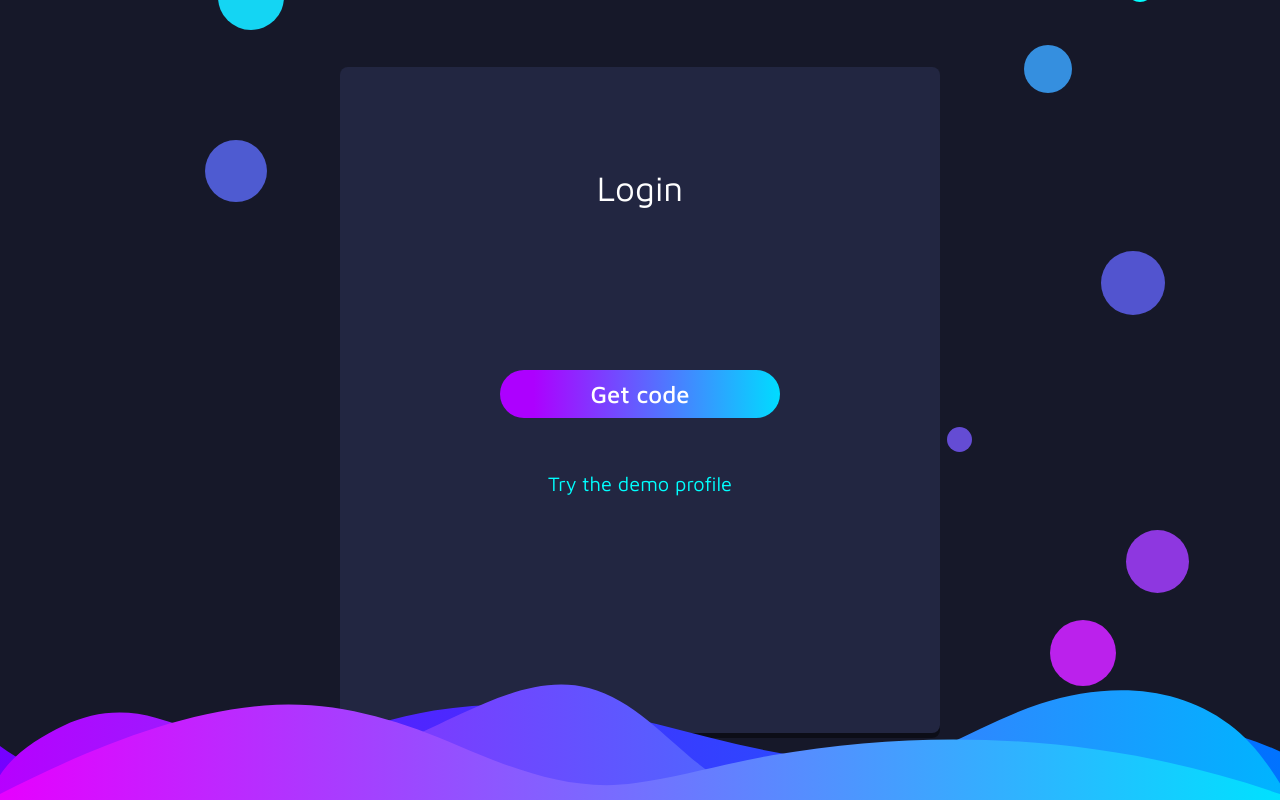
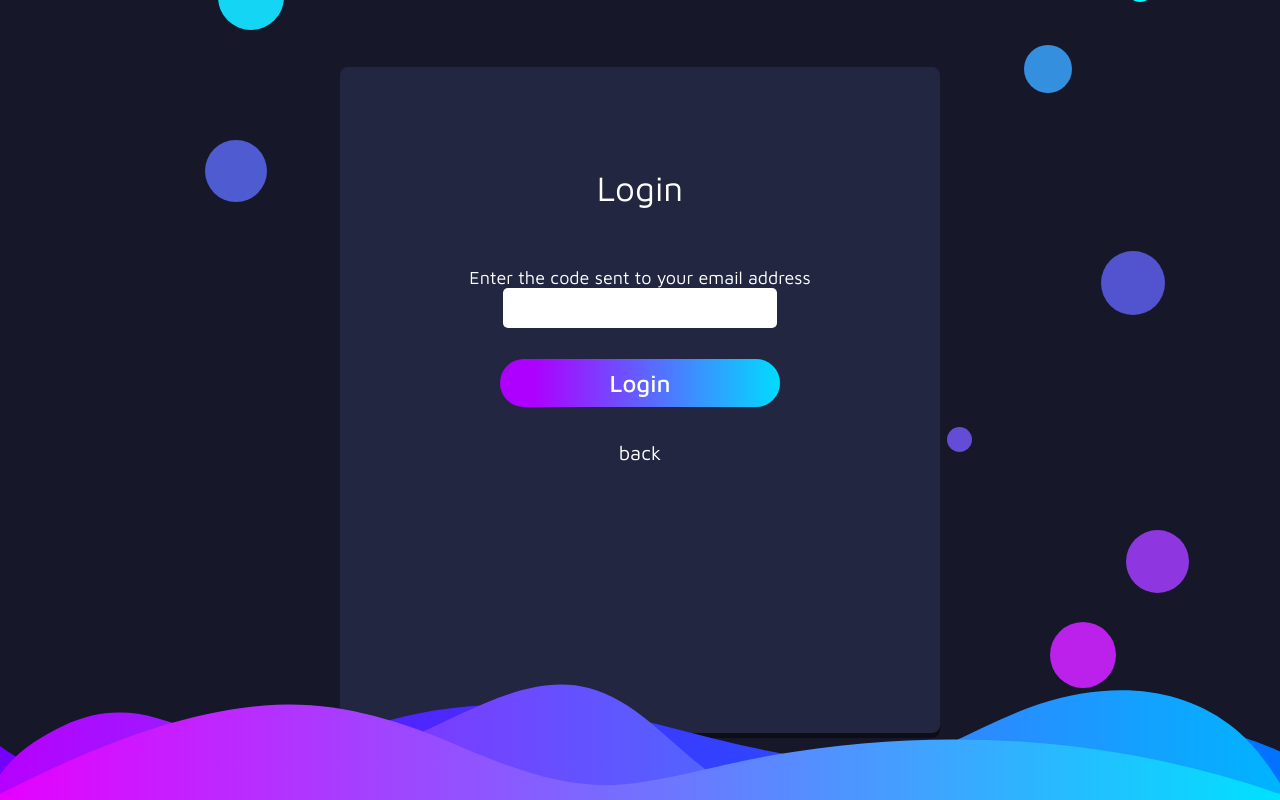
Before and after one commit to spirev/MyHub, a React (Vite) app: page / in a window 1280 px wide. Both pictures are taken after a click on the button "Get code". Built offline with nearby package versions, Linux system fonts and the light colour scheme.

Commit message:
temporary push for work

```diff
--- a/src/components/button/Button.css
+++ b/src/components/button/Button.css
@@ -11,6 +11,10 @@
   outline: none;
 }
 
+.disabled {
+  background: linear-gradient(90deg, rgba(207, 207, 207, 1) 12%, rgb(58, 58, 58) 100%);
+}
+
 @media screen and (min-width: 600px) {
   .styled-button {
     min-width: 280px;
--- /dev/null
+++ b/src/components/textInput/TextInput.css
@@ -0,0 +1,7 @@
+.styled-textInput {
+  min-width: 250px;
+  width: 80%;
+  height: 40px;
+  border: 0;
+  border-radius: 5px;
+}
--- /dev/null
+++ b/src/components/textInput/TextInput.tsx
@@ -0,0 +1,20 @@
+import './TextInput.css';
+
+interface TextInputSpecs extends React.InputHTMLAttributes<HTMLInputElement> {
+  placeholder?: string;
+  className?: string;
+}
+
+function TextInput({ placeholder, className = '' }: TextInputSpecs) {
+  const defaultClass = "styled-textInput";
+
+  return (
+    <input
+      type="text"
+      placeholder={placeholder}
+      className={`${defaultClass} ${className}`}
+    />
+  );
+}
+
+export default TextInput;
--- a/src/pages/login/Login.tsx
+++ b/src/pages/login/Login.tsx
@@ -4,17 +4,43 @@ import VerticalContainer from '../../components/verticalContainer/VerticalContai
 import './login.css';
 import LoginBubbles from './loginBubbles/LoginBubbles';
 import "./loginBubbles/LoginBubbles.css";
+import { useState } from 'react';
+import TextInput from '../../components/textInput/TextInput';
+import { useNavigate } from 'react-router-dom';
 
 function Login() {
+  const [isCodeSent, setIsCodeSent] = useState(false);
+  const [authCode, setAuthCode] = useState('');
+
+  const navigate = useNavigate();
+
   return (
     <VerticalContainer className="login-page-container">
       <VerticalContainer className="desktop-background-container">
         <VerticalContainer className="mobile-content-container">
           <h1>Login</h1>
-          <VerticalContainer className="action-container">
-            <a className="demo-link">Try the demo profile</a>
-            <Button>Get code</Button>
-          </VerticalContainer>
+          {isCodeSent ? (
+            <VerticalContainer className="action-container-code-sent">
+              <VerticalContainer className="code-container">
+                <h2>Enter the code sent to your email address</h2>
+                <TextInput onChange={(e) => setAuthCode(e.target.value)} />
+              </VerticalContainer>
+              <VerticalContainer className="action-container">
+                <a>back</a>
+                <Button
+                  disable={!authCode}
+                  onClick={() => navigate("/home")}
+                >
+                  Login
+                </Button>
+              </VerticalContainer>
+            </VerticalContainer>
+          ) : (
+            <VerticalContainer className="action-container">
+              <a className="demo-link">Try the demo profile</a>
+              <Button onClick={() => setIsCodeSent(true)}>Get code</Button>
+            </VerticalContainer>
+          )}
         </VerticalContainer>
       </VerticalContainer>
       <LoginGroundWaves />
--- a/src/pages/login/login.css
+++ b/src/pages/login/login.css
@@ -17,8 +17,14 @@
 }
 
 .action-container {
-  min-height: 105px;
+  min-height: 125px;
   justify-content: space-between;
+  padding: 10px;
+}
+
+.action-container-code-sent {
+  min-height: 250px;
+  justify-content: space-evenly;
 }
 
 .demo-link {
--- a/src/styles/style.css
+++ b/src/styles/style.css
@@ -27,6 +27,7 @@ body {
   height: 100%;
   background-color: #161829;
   font-size: 1.6rem;
+  text-align: center;
 }
 
 #root {
@@ -39,7 +40,7 @@ h1 {
 }
 
 h2 {
-  font-size: 2.4rem;
+  font-size: 1.8rem;
 }
 
 h3 {
```
